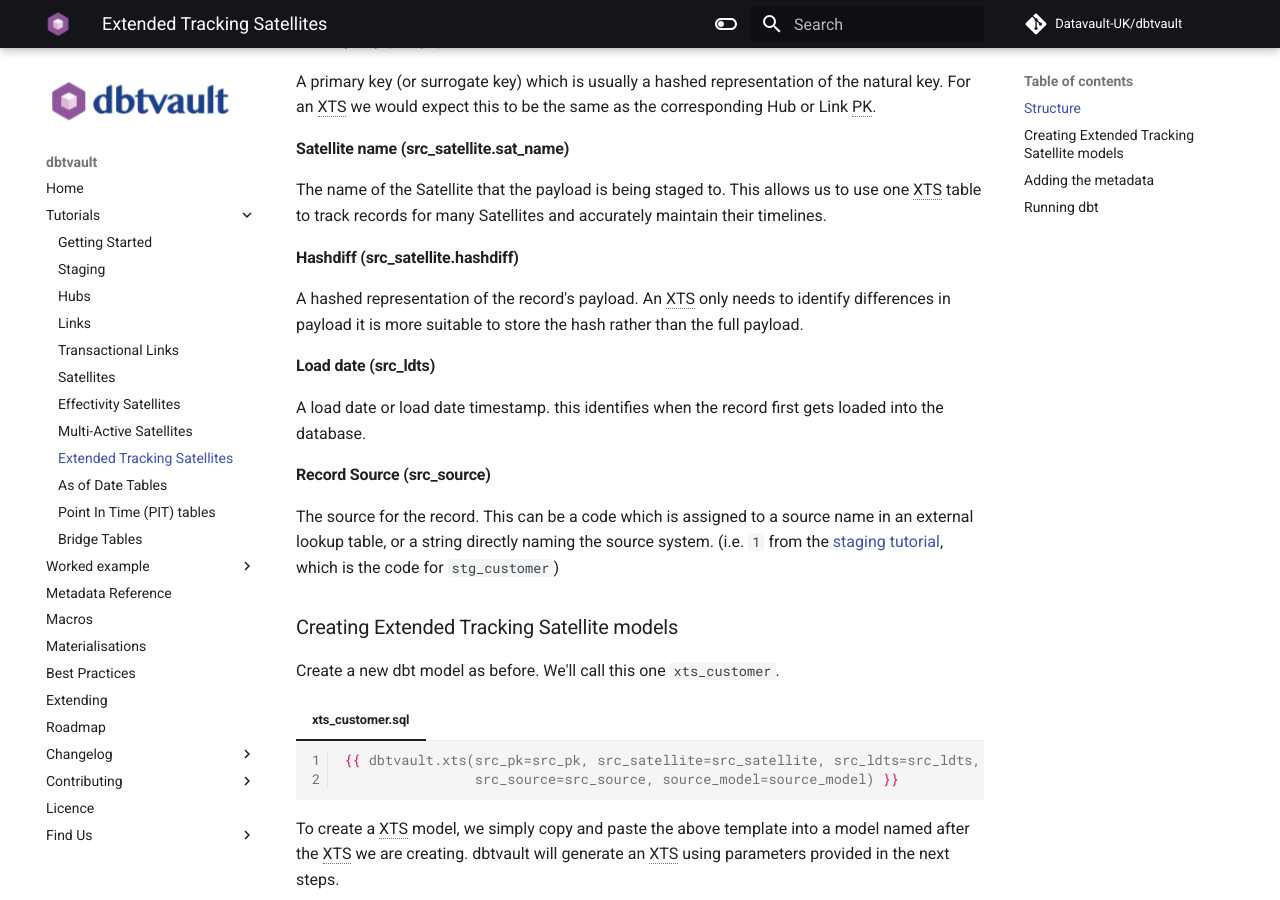
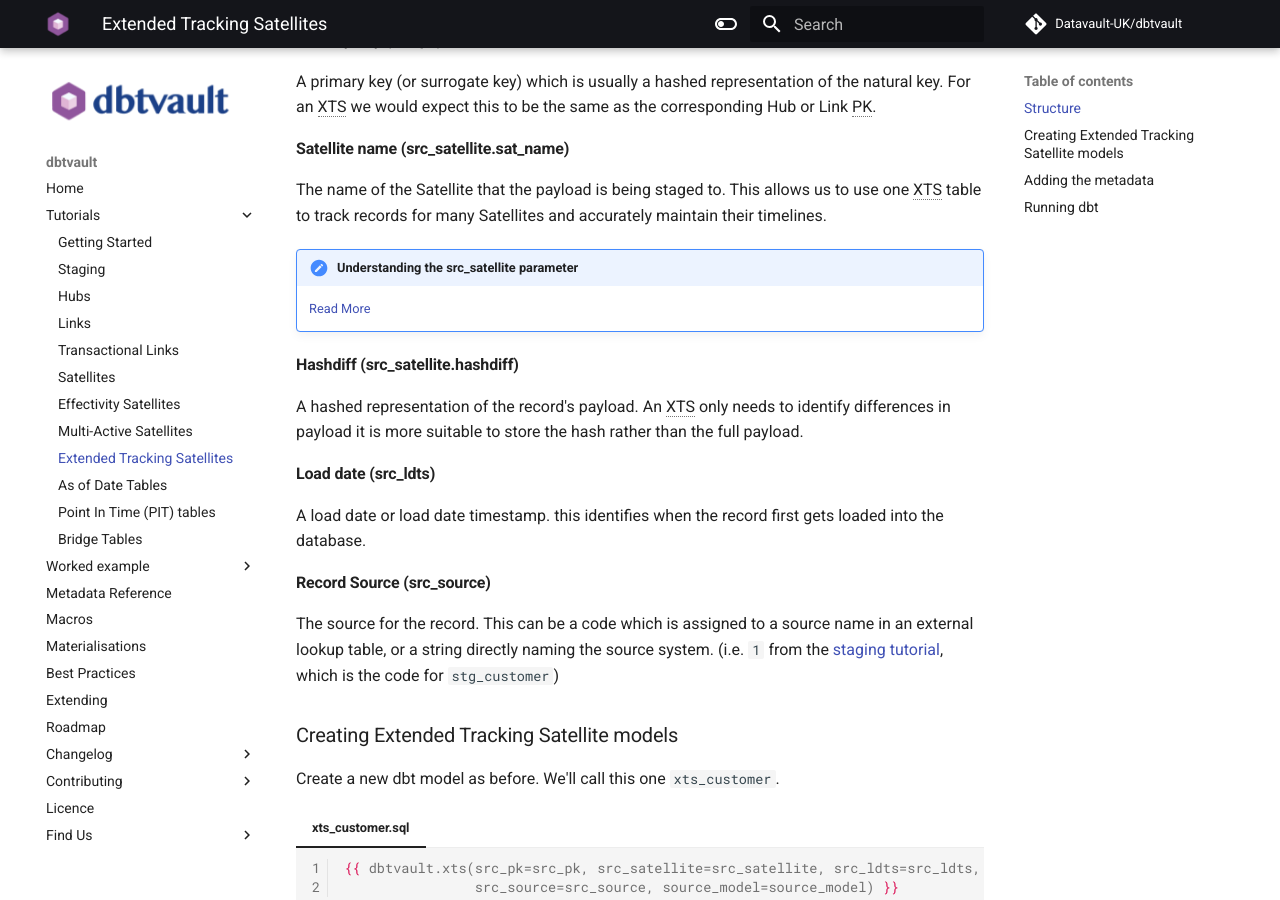
Before and after one commit to Datavault-UK/automate-dv-docs, an MkDocs documentation site: the page built from docs/tutorial/tut_xts.md, in a window 1280 px wide and 900 px high, scrolled down 349 px. Built offline with MkDocs 1.6.1 and Material for MkDocs 9.7.7, drawn with Linux system fonts in a browser that asks for light colours; comment, search, counter and statistics services are not loaded; some of the changed lines change nothing that is shown; some of the changed text lies outside the part shown.

Commit message:
Clarify and improve XTS src_satellite parameter documentation

````diff
--- a/docs/macros.md
+++ b/docs/macros.md
@@ -1071,6 +1071,10 @@
 !!! tip
     [Read the tutorial](tutorial/tut_xts.md) for more details
 
+!!! note "Understanding the src_satellite parameter"
+    [Read More](metadata.md#understanding-the-src_satellite-parameter)
+
+
 #### Example Metadata
 
 [See examples](metadata.md#extended-tracking-satellites-xts)
--- a/docs/metadata.md
+++ b/docs/metadata.md
@@ -1,25 +1,24 @@
-dbtvault is metadata driven. On this page, we provide an overview of how to provide and store the data for **dbtvault macros**.
+dbtvault is metadata driven. On this page, we provide an overview of how to provide and store the data for **dbtvault
+macros**.
 
-For all other metadata and configurations, please refer to the [dbt configurations reference](https://docs.getdbt.com/reference/dbt_project.yml).
+For all other metadata and configurations, please refer to
+the [dbt configurations reference](https://docs.getdbt.com/reference/dbt_project.yml).
 
 For further details about how to use the macros in this section, see [table templates](macros.md#table-templates).
 
 ### Approaches
 
-This page will describe just *one* way of providing metadata to the macros. There are many ways to do it,
-and it comes down to user and organisation preference.
+This page will describe just *one* way of providing metadata to the macros. There are many ways to do it, and it comes
+down to user and organisation preference.
 
-
-!!! note
-    The macros **do not care** how the metadata parameters get provided, as long as they are of the correct type.
-    Parameter data types definitions are available on the [macros](macros.md) page. The approaches below are simply our recommendations,
-    which we hope provide a good balance of manageability and readability.
+!!! note The macros **do not care** how the metadata parameters get provided, as long as they are of the correct type.
+Parameter data types definitions are available on the [macros](macros.md) page. The approaches below are simply our
+recommendations, which we hope provide a good balance of manageability and readability.
 
     **All approaches for the same structure will produce the same structure, the only difference is how the metadata is provided.**
 
-
-It is worth noting that with larger projects, metadata management gets increasingly harder and can
-become unwieldy. See [the problem with metadata](#the-problem-with-metadata) for a more detailed discussion.
+It is worth noting that with larger projects, metadata management gets increasingly harder and can become unwieldy.
+See [the problem with metadata](#the-problem-with-metadata) for a more detailed discussion.
 
 We can reduce the impact of this problem by providing the metadata for a given model, in the model itself. This approach
 does have the drawback that the creation of models is significantly less copy-and-paste, but the metadata management
@@ -46,18 +45,18 @@
 
 #### Per-Model - YAML strings
 
-If you want to provide metadata inside the model itself, but find yourself disliking the format for
-larger collections of metadata or certain data types (e.g. dict literals), then providing a YAML String inside a block
+If you want to provide metadata inside the model itself, but find yourself disliking the format for larger collections
+of metadata or certain data types (e.g. dict literals), then providing a YAML String inside a block
 `set` assignment is a good alternative to using multiple individual `set` assignments. This approach takes advantage of
-the `fromyaml()` built-in jinja function provided by dbt, which is documented [here](https://docs.getdbt.com/reference/dbt-jinja-functions/fromyaml/).
+the `fromyaml()` built-in jinja function provided by dbt, which is
+documented [here](https://docs.getdbt.com/reference/dbt-jinja-functions/fromyaml/).
 
 The below example for a Hub is a little excessive for the small amount of metadata provided, so there is also a stage
 example provided to help better convey the difference.
 
-!!! warning
-    dbt does not yet provide any syntax checking in these YAML strings, often leading to confusing and misleading error
-    messages. If you find that variables which are extracted from the YAML string are empty, it is an indicator that the YAML
-    did not compile correctly, and you should check your formatting; including indentation.
+!!! warning dbt does not yet provide any syntax checking in these YAML strings, often leading to confusing and
+misleading error messages. If you find that variables which are extracted from the YAML string are empty, it is an
+indicator that the YAML did not compile correctly, and you should check your formatting; including indentation.
 
 ##### Examples
 
@@ -138,7 +137,7 @@
 #### Metadata
 
 === "Per-model - YAML strings"
-    === "All components"
+=== "All components"
 
         ```jinja
         {%- set yaml_metadata -%}
@@ -525,6 +524,7 @@
         ```
 
 ### Transactional links
+
 ###### (also known as non-historised links)
 
 #### Parameters
@@ -809,46 +809,149 @@
 
 #### Metadata
 
-=== "Per-model - YAML stringfs"
+=== "Per-model - YAML strings"
 
-    ```jinja
-    {%- set yaml_metadata -%}
-    source_model: v_stg_customer
-    src_pk: CUSTOMER_HK
-    src_satellite:
-      SATELLITE_CUSTOMER:
-        sat_name:
-          SATELLITE_NAME: SAT_SAP_CUSTOMER
-        hashdiff:
-          HASHDIFF: CUSTOMER_HASHDIFF
-    src_ldts: LOAD_DATETIME
-    src_source: RECORD_SOURCE
-    {%- endset -%}
+    === "Tracking a single satellite"
 
-    {% set metadata_dict = fromyaml(yaml_metadata) %}
+        ```sql
+        {%- set yaml_metadata -%}
+        source_model: v_stg_customer
+        src_pk: CUSTOMER_HK
+        src_satellite:
+          SATELLITE_CUSTOMER:
+            sat_name:
+              SATELLITE_NAME: SATELLITE_NAME_1
+            hashdiff:
+              HASHDIFF: CUSTOMER_HASHDIFF
+        src_ldts: LOAD_DATETIME
+        src_source: RECORD_SOURCE
+        {%- endset -%}
 
-    {% set source_model = metadata_dict["source_model"] %}
-    {% set src_pk = metadata_dict["src_pk"] %}
-    {% set src_ldts = metadata_dict["src_ldts"] %}
-    {% set src_satellite = metadata_dict["src_satellite"] %}
-    {% set src_source = metadata_dict["src_source"] %}
+        {% set metadata_dict = fromyaml(yaml_metadata) %}
 
-    {{ dbtvault.xts(src_pk=src_pk, src_satellite=src_satellite, src_ldts=src_ldts,
-                    src_source=src_source, source_model=source_model) }}
-    ```
+        {% set source_model = metadata_dict["source_model"] %}
+        {% set src_pk = metadata_dict["src_pk"] %}
+        {% set src_ldts = metadata_dict["src_ldts"] %}
+        {% set src_satellite = metadata_dict["src_satellite"] %}
+        {% set src_source = metadata_dict["src_source"] %}
+
+        {{ dbtvault.xts(src_pk=src_pk, src_satellite=src_satellite, src_ldts=src_ldts,
+                        src_source=src_source, source_model=source_model) }}
+        ```
+
+    === "Tracking multiple satellites"
+
+        ```sql
+        {%- set yaml_metadata -%}
+        source_model: v_stg_customer
+        src_pk: CUSTOMER_HK
+        src_satellite:
+          SAT_CUSTOMER_DETAILS:
+            sat_name:
+              SATELLITE_NAME: SATELLITE_NAME_1
+            hashdiff
+              HASHDIFF: CUSTOMER_HASHDIFF
+          SAT_CUSTOMER_DETAILS:
+            sat_name:
+              SATELLITE_NAME: SATELLITE_NAME_2
+            hashdiff
+              HASHDIFF: ORDER_HASHDIFF
+        src_ldts: LOAD_DATETIME
+        src_source: RECORD_SOURCE
+        {%- endset -%}
+
+        {% set metadata_dict = fromyaml(yaml_metadata) %}
+
+        {% set source_model = metadata_dict["source_model"] %}
+        {% set src_pk = metadata_dict["src_pk"] %}
+        {% set src_ldts = metadata_dict["src_ldts"] %}
+        {% set src_satellite = metadata_dict["src_satellite"] %}
+        {% set src_source = metadata_dict["src_source"] %}
+
+        {{ dbtvault.xts(src_pk=src_pk, src_satellite=src_satellite, src_ldts=src_ldts,
+                        src_source=src_source, source_model=source_model) }}
+        ```
 
 === "Per-Model - Variables"
 
-    ```jinja
-    {%- set source_model = "v_stg_customer" -%}
-    {%- set src_pk = "CUSTOMER_HK" -%}
-    {%- set src_satellite = {"SATELLITE_CUSTOMER": {"sat_name": {"SATELLITE_NAME": "SAT_SAP_CUSTOMER"}, "hashdiff": {"HASHDIFF": "CUSTOMER_HASHDIFF"}}}
-    {%- set src_ldts = "LOAD_DATETIME" -%}
-    {%- set src_source = "RECORD_SOURCE" -%}
+    === "Tracking a single satellite"
 
-    {{ dbtvault.xts(src_pk=src_pk, src_satellite=src_satellite, src_ldts=src_ldts,
-                    src_source=src_source, source_model=source_model) }}
-    ```
+        ```sql
+        {%- set source_model = "v_stg_customer" -%}
+        {%- set src_pk = "CUSTOMER_HK" -%}
+        {%- set src_satellite = {"SATELLITE_CUSTOMER": {"sat_name": {"SATELLITE_NAME": "SATELLITE_NAME_1"}, "hashdiff": {"HASHDIFF": "CUSTOMER_HASHDIFF"}}}
+        {%- set src_ldts = "LOAD_DATETIME" -%}
+        {%- set src_source = "RECORD_SOURCE" -%}
+
+        {{ dbtvault.xts(src_pk=src_pk, src_satellite=src_satellite, src_ldts=src_ldts,
+                        src_source=src_source, source_model=source_model) }}
+        ```
+
+    === "Tracking multiple satellites"
+
+        ```sql
+        {%- set source_model = "v_stg_customer" -%}
+        {%- set src_pk = "CUSTOMER_HK" -%}
+        {%- set src_satellite = "SAT_CUSTOMER_DETAILS": {
+                                  "sat_name": {"SATELLITE_NAME": "SATELLITE_NAME_1"},
+                                  "hashdiff": {"HASHDIFF": "CUSTOMER_HASHDIFF"}
+                                }, "SAT_ORDER_DETAILS": {
+                                  "sat_name": {"SATELLITE_NAME": "SATELLITE_NAME_2"},
+                                  "hashdiff": {"HASHDIFF": "ORDER_HASHDIFF"}
+                                }} -%}
+        {%- set src_ldts = "LOAD_DATETIME" -%}
+        {%- set src_source = "RECORD_SOURCE" -%}
+
+        {{ dbtvault.xts(src_pk=src_pk, src_satellite=src_satellite, src_ldts=src_ldts,
+                        src_source=src_source, source_model=source_model) }}
+        ```
+
+#### Understanding the `src_satellite` parameter
+
+The `src_satellite` parameter provides the means to define the satellites which the XTS tracks.
+
+The mapping matches a column in the stage layer (using the `stage` macro) to the `SATELLITE_NAME` column in the XTS.
+
+```
+...
+"sat_name": {"SATELLITE_NAME": "SATELLITE_NAME_1"}
+...
+```
+
+In the above example we expect a `SATELLITE_NAME_1` column in the Stage, defined as follows:
+
+```
+...
+derived_columns:
+    SATELLITE_NAME_1: "!SAT_CUSTOMER_DETAILS"
+...
+```
+
+This works exactly the same way for the `HASHDIFF` column, as defined by:
+
+```
+...
+"hashdiff": {"HASHDIFF": "ORDER_HASHDIFF"}
+...
+```
+
+For example, the 'Tracking multiple satellites' metadata examples above would produce the XTS in the table below, given
+the following derived columns:
+
+```
+...
+derived_columns:
+    SATELLITE_NAME_1: "!SAT_CUSTOMER_DETAILS"
+    SATELLITE_NAME_2: "!SAT_ORDER_DETAILS"
+...
+```
+
+| CUSTOMER_HK | HASHDIFF | SATELLITE_NAME       | LOAD_DATE  | SOURCE |
+|-------------|----------|----------------------|------------|--------|
+| B8C37E...   | 3C598... | SAT_CUSTOMER_DETAILS | 1993-01-01 | *      |
+| .           | .        | .                    | .          | .      |
+| .           | .        | .                    | .          | .      |
+| FED333...   | 6C958... | SAT_ORDER_DETAILS    | 1993-01-01 | *      |
 
 ___
 
@@ -905,6 +1008,7 @@
                     stage_tables=stage_tables,
                     src_ldts=src_ldts) }}
     ```
+
 ___
 
 ### Bridge tables
@@ -962,18 +1066,21 @@
                        as_of_dates_table=metadata_dict["as_of_dates_table"],
                        stage_tables_ldts=metadata_dict["stage_tables_ldts"]) }}
     ```
+
 ___
 
 ### The problem with metadata
 
 When metadata gets stored in the `dbt_project.yml`, you can probably foresee the file getting very large for bigger
-projects. If your metadata gets defined and stored in each model, it becomes harder to generate and develop with,
-but it can be easier to manage. Model-level metadata alleviates the issue, but will not completely solve it.
+projects. If your metadata gets defined and stored in each model, it becomes harder to generate and develop with, but it
+can be easier to manage. Model-level metadata alleviates the issue, but will not completely solve it.
 
-Whichever approach gets chosen, metadata storage and retrieval is difficult without a dedicated tool.
-To help manage large amounts of metadata, we recommend the use of third-party enterprise tools such as WhereScape,
-Matillion, or Erwin Data Modeller.
+Whichever approach gets chosen, metadata storage and retrieval is difficult without a dedicated tool. To help manage
+large amounts of metadata, we recommend the use of third-party enterprise tools such as WhereScape, Matillion, or Erwin
+Data Modeller.
 
 In the future, dbt will likely support better ways to manage metadata at this level, to put off the need for a tool a
-little longer. Discussions are [already ongoing](https://github.com/dbt-labs/dbt/issues/2401), and we hope
-to be able to advise on better ways to manage metadata in the future.
+little longer. Discussions are [already ongoing](https://github.com/dbt-labs/dbt/issues/2401), and we hope to be able to
+advise on better ways to manage metadata in the future.
+
+--8<-- "includes/abbreviations.md"
--- a/docs/tutorial/tut_xts.md
+++ b/docs/tutorial/tut_xts.md
@@ -10,6 +10,11 @@
 
 #### Satellite name (src_satellite.sat_name)
 The name of the Satellite that the payload is being staged to. This allows us to use one XTS table to track records for many Satellites and accurately maintain their timelines.
+
+
+!!! note "Understanding the src_satellite parameter"
+    [Read More](../metadata.md#understanding-the-src_satellite-parameter)
+
 
 #### Hashdiff (src_satellite.hashdiff)
 A hashed representation of the record's payload. An XTS only needs to identify differences in payload it is more suitable to store the hash rather than the full payload.
@@ -108,7 +113,7 @@
 
 The resulting Extended Tracking Satellite table will look like this:
 
-| CUSTOMER_PK | HASHDIFF | SATELLITE_NAME   | LOAD_DATE  | SOURCE |
+| CUSTOMER_HK | HASHDIFF | SATELLITE_NAME   | LOAD_DATE  | SOURCE |
 |-------------|----------|------------------|------------|--------|
 | B8C37E...   | 3C598... | SAT_SAP_CUSTOMER | 1993-01-01 | *      |
 | .           | .        | .                | .          | .      |
````
